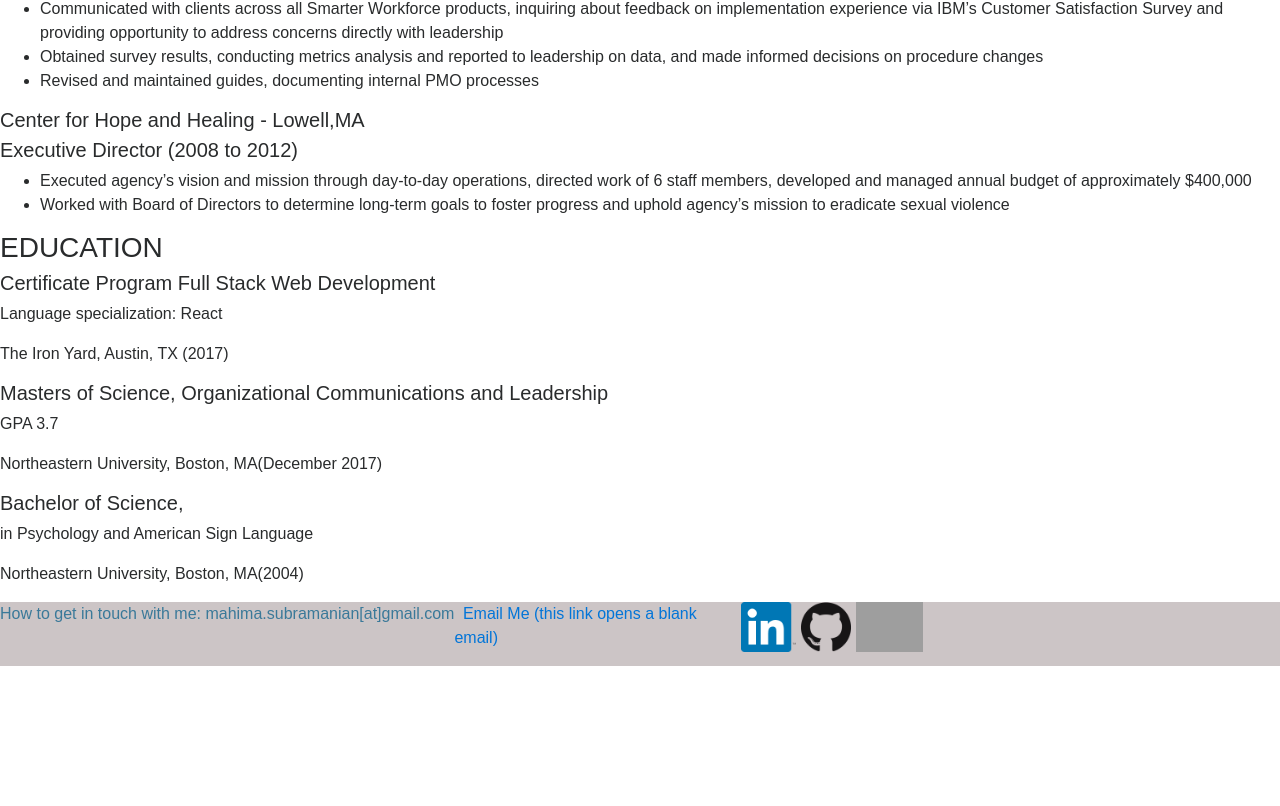
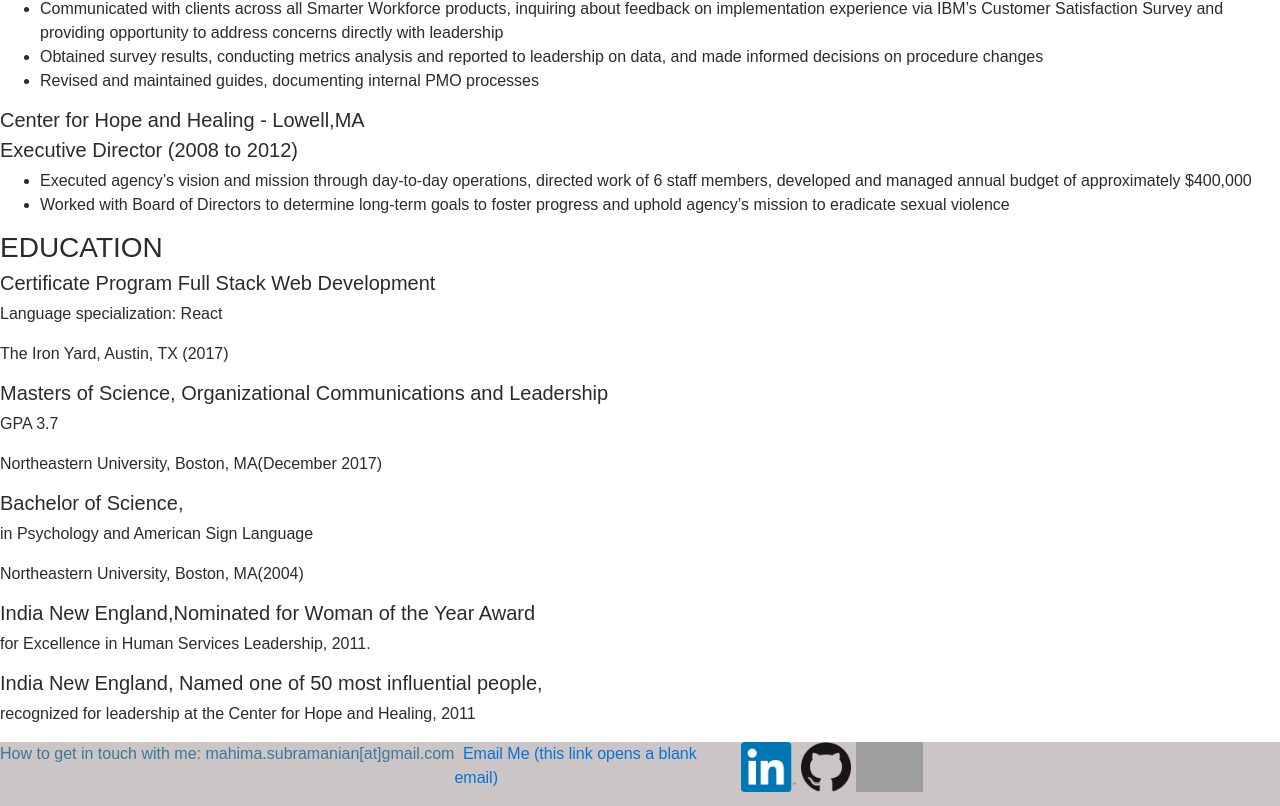
Before and after one commit to Smahima/smahima.github.io, a React (Create React App) app: page /resume in a window 1280 px wide. Shown: the part 838-1644 px from the top of the page. Before the commit the page ends 1504 px from the top, so only its background shows below. Built offline with nearby package versions, Linux system fonts and the light colour scheme; grey boxes are pictures that could not be loaded.

Commit message:
added recognitions

```diff
--- a/src/components/Resume.js
+++ b/src/components/Resume.js
@@ -88,7 +88,11 @@
           </div>
 
           <div className="recognitions"></div>
+          <h5>India New England,Nominated for Woman of the Year Award</h5>
+          <p> for Excellence in Human Services Leadership, 2011.</p>
 
+          <h5>India New England, Named one of 50 most influential people,</h5>
+          <p>recognized for leadership at the Center for Hope and Healing, 2011</p>
 
         </div>
 
```
